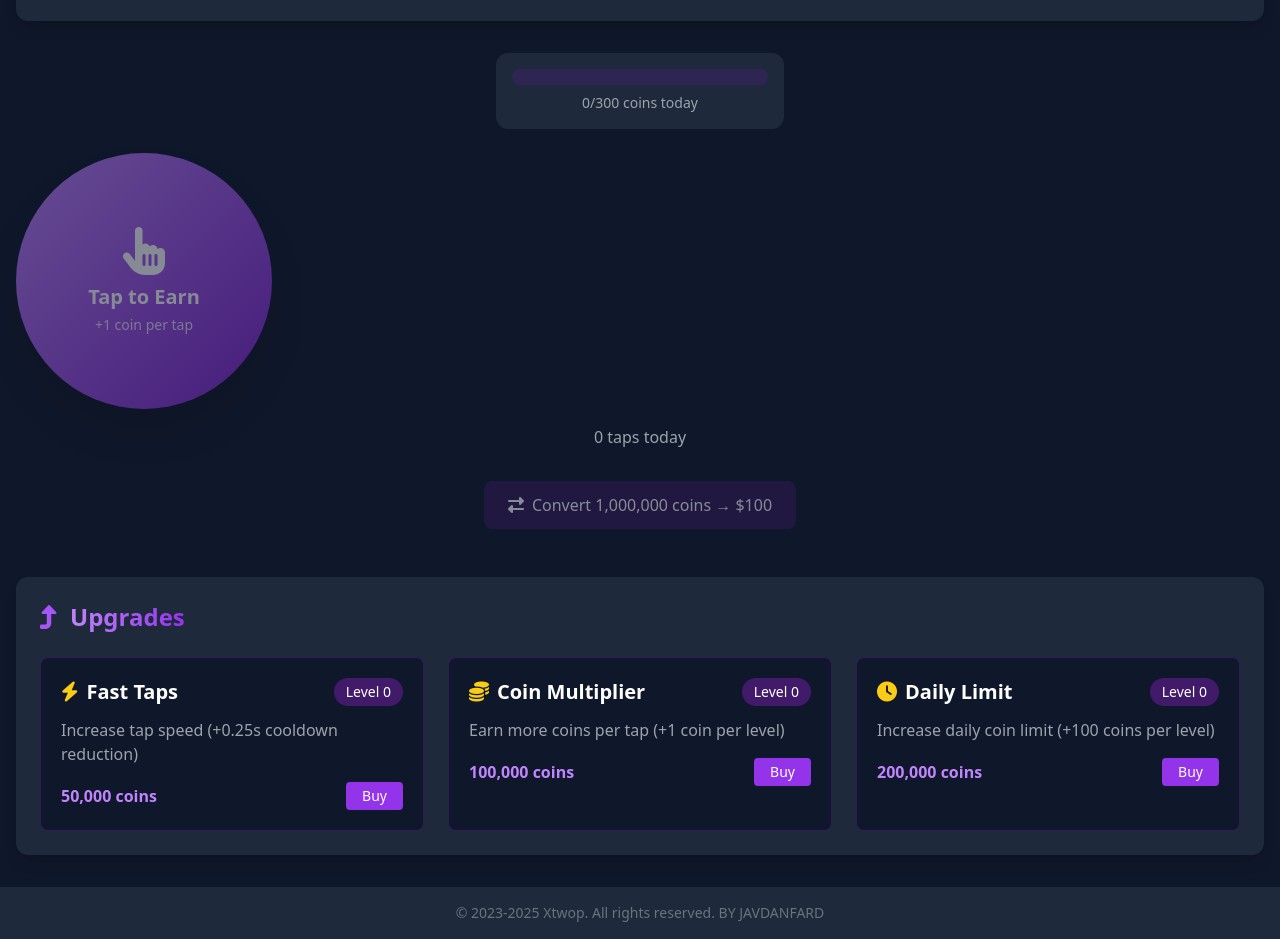
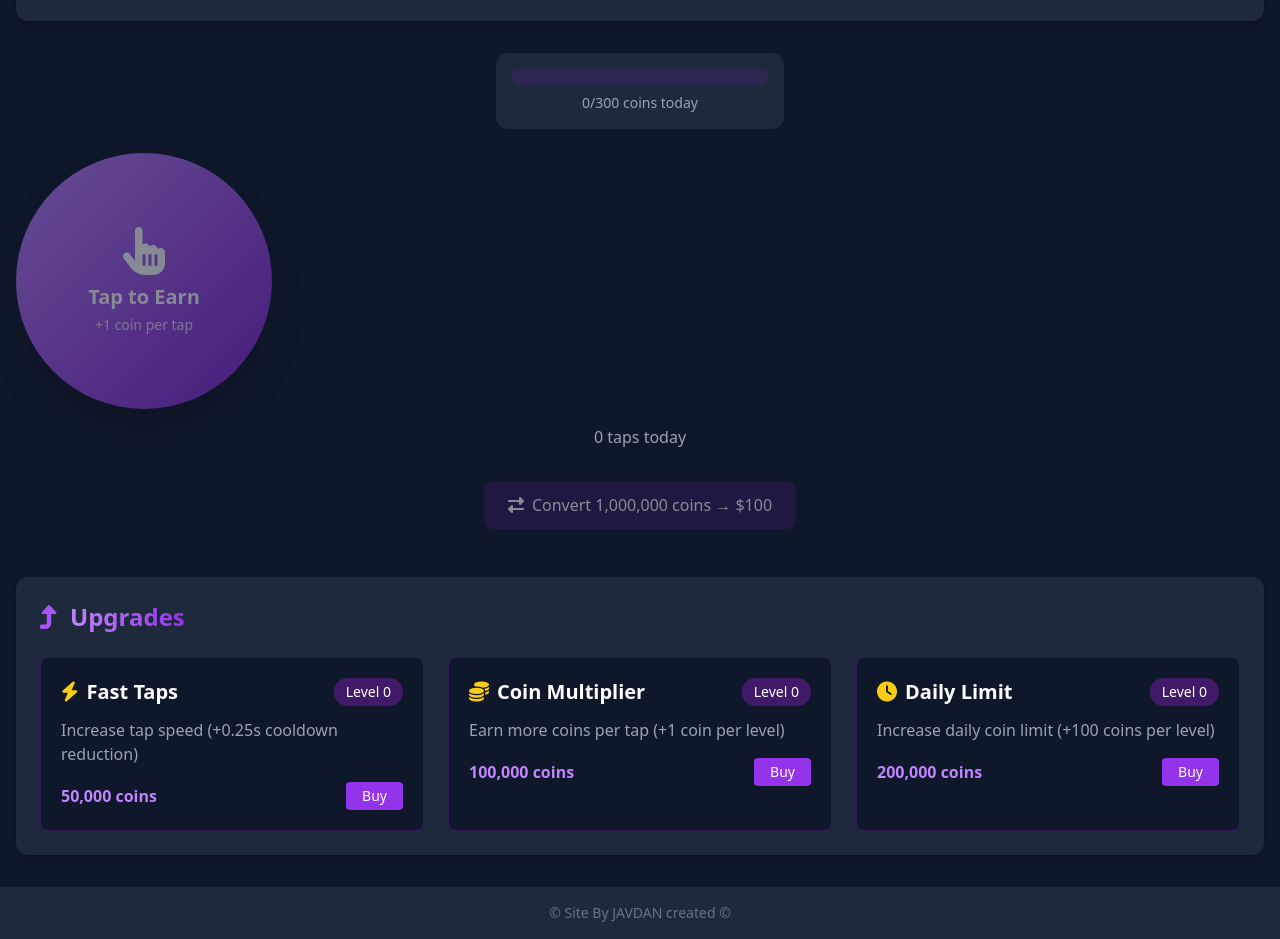
Before and after one commit to JavadCamback/Sostwap, a plain HTML site: page index.html in a window 1280 px wide. Shown: the part 131-1070 px from the top of the page. Drawn offline with nearby package versions, Linux system fonts and the light colour scheme.

Commit message:
Update index.html

```diff
--- a/index.html
+++ b/index.html
@@ -172,8 +172,7 @@
     <!-- Footer -->
     <a href="https://serverqp.github.io/EnterAi/" target="_blank" style="text-decoration: none;">
     <footer class="bg-dark-light py-4 text-center text-gray-500 text-sm">
-        <p>© 2023-2025 Xtwop. All rights reserved.
-      BY JAVDANFARD</p>
+        <p>© Site By JAVDAN created ©</p>
     </footer>
 </a>
 
```
